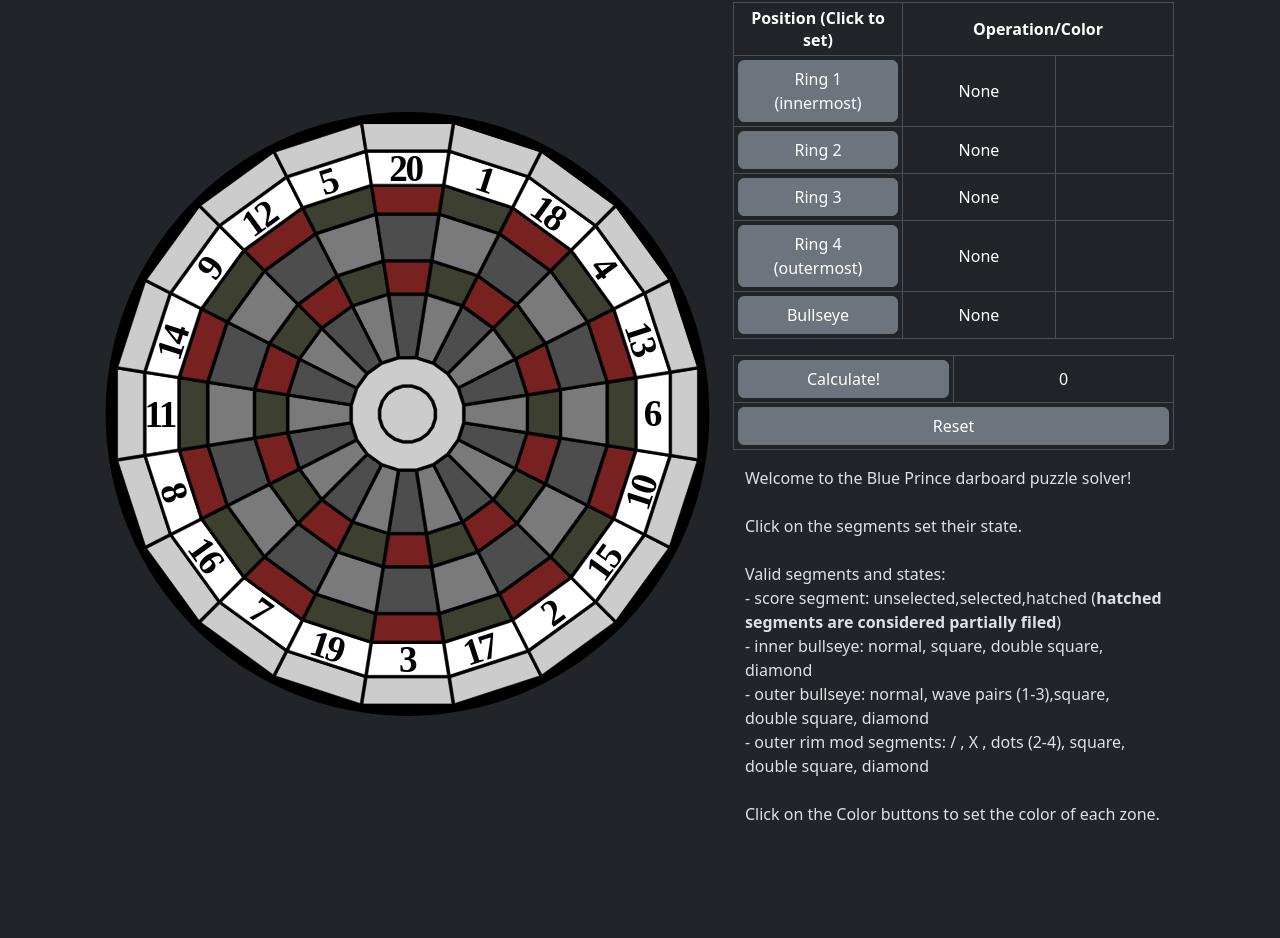
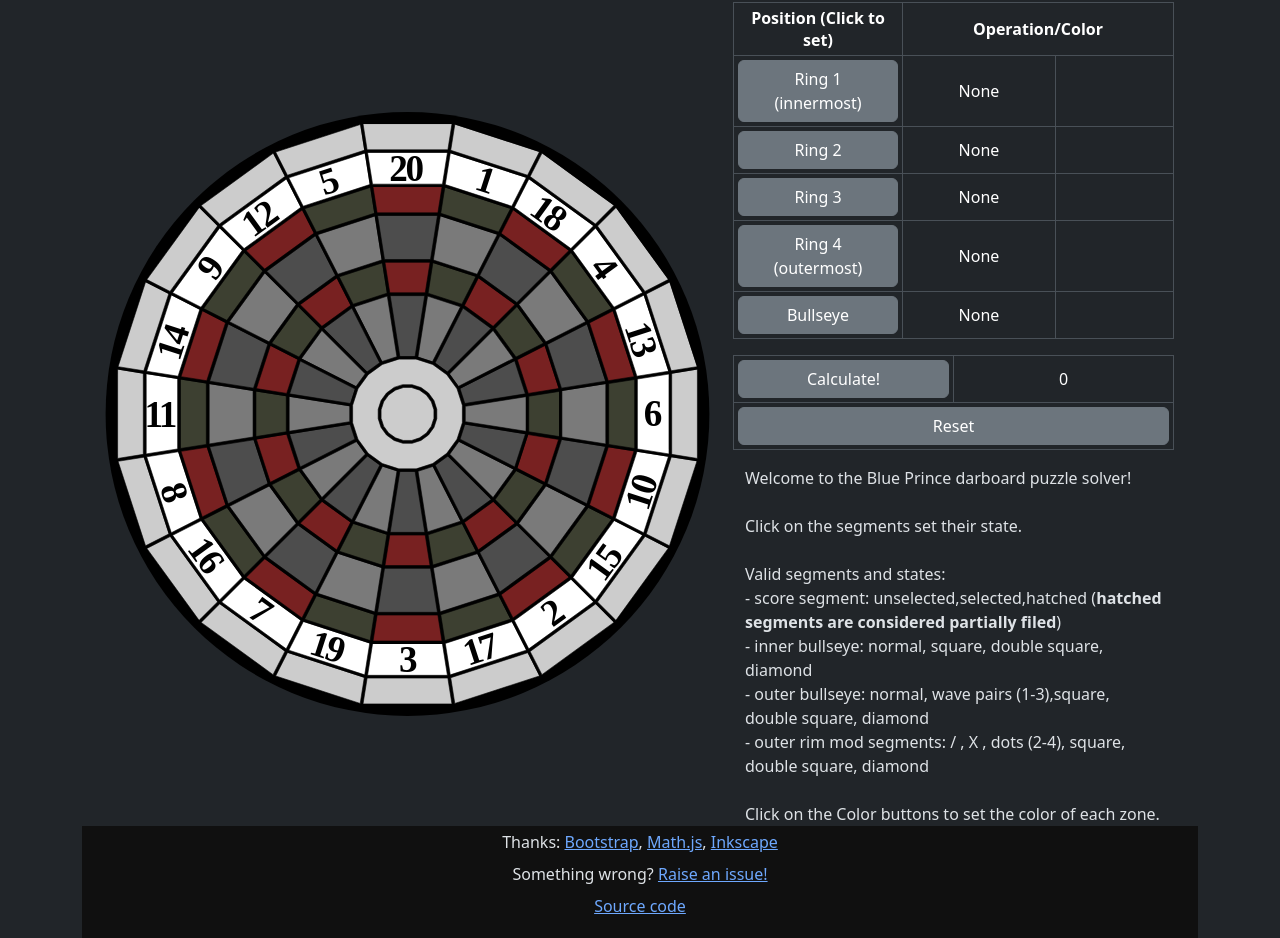
Before and after one commit to radu-gs/blueprince-dartboard-solver, a plain HTML site: page index.html in a window 1280 px wide. Shown: the part 70-1008 px from the top of the page. Before the commit the page ends 896 px from the top, so only its background shows below. Drawn offline with nearby package versions, Linux system fonts and the light colour scheme; a web font is replaced by a local one.

Commit message:
added footer

```diff
--- a/index.html
+++ b/index.html
@@ -1126,5 +1126,11 @@
     </div>
 
 </body>
-
+<footer class="text-center container b-4 p-2">
+<div class="text-center lh-1">
+<p>Thanks: <a href="https://getbootstrap.com/">Bootstrap</a>, <a href="https://mathjs.org/">Math.js</a>, <a href="https://inkscape.org/">Inkscape</a></p>
+<p>Something wrong? <a href="https://github.com/radu-gs/blueprince-dartboard-solver/issues/new/choose">Raise an issue!</a></p>
+<p><a href="https://github.com/radu-gs/blueprince-dartboard-solver">Source code</a></p>
+</div>
+</footer>
 </html>
--- a/style.css
+++ b/style.css
@@ -27,6 +27,10 @@
 }
 .colorlabel
 {min-width: 9em;}
+
+footer{
+  background-color: #101010;
+}
 /*
 @media (orientation: portrait) {
   .dartboardwrapper {
```
